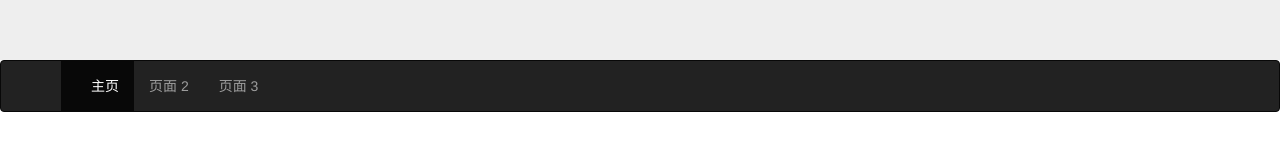
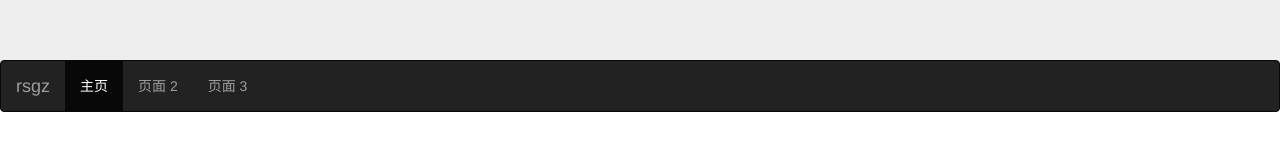
Before and after one commit to rsgz/rsgz.github.io, a plain HTML site: page index.html in a window 1280 px wide. Shown: the part 180-331 px from the top of the page. Drawn offline with nearby package versions, Linux system fonts and the light colour scheme.

Commit message:
Update index.html

```diff
--- a/index.html
+++ b/index.html
@@ -27,7 +27,7 @@
         <span class="icon-bar"></span>
         <span class="icon-bar"></span>
       </button>
-      <a class="navbar-brand" href="#"rsgz</a>
+      <a class="navbar-brand" href="./rsgz肖像.png">rsgz</a>
     </div>
     <div class="collapse navbar-collapse" id="myNavbar">
       <ul class="nav navbar-nav">
```
